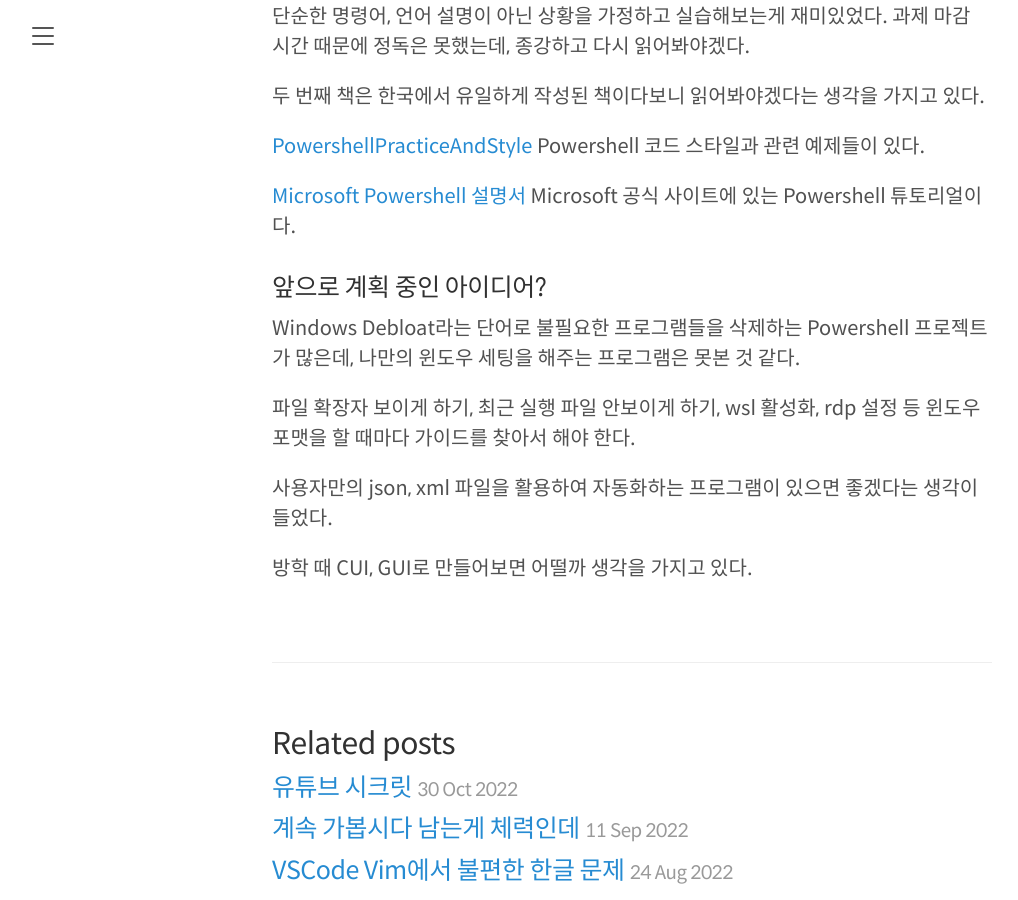
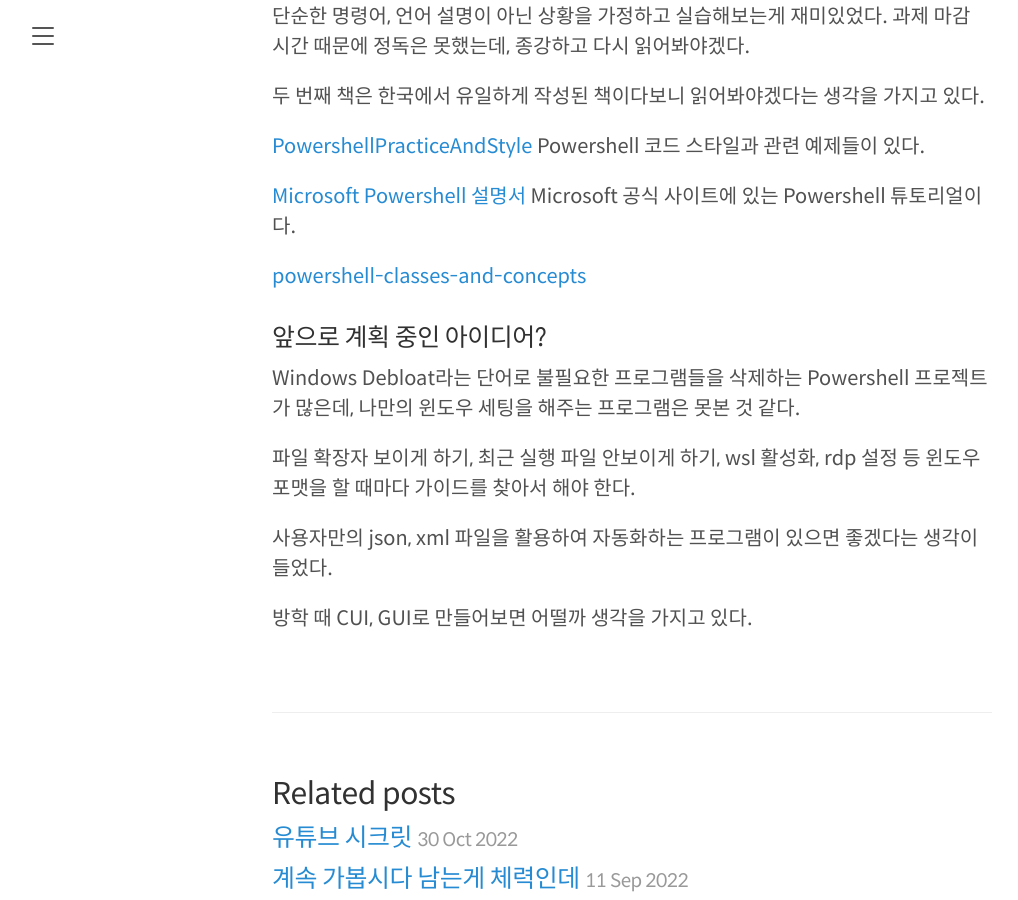
Before and after one commit to hyuunnn/hyuunnn.github.io, a Jekyll site: the page built from _posts/2022-11-12-powershell-feature.md, in a window 1280 px wide and 900 px high, scrolled down 4051 px. Shown: the whole window, without its empty margins (8-1026 px from the left). Built offline with Jekyll 4.4.1, drawn with Linux system fonts in a browser that asks for light colours.

Commit message:
Update 2022-11-12-powershell-feature.md

```diff
--- a/_posts/2022-11-12-powershell-feature.md
+++ b/_posts/2022-11-12-powershell-feature.md
@@ -165,6 +165,8 @@
 
 <a href="https://learn.microsoft.com/ko-kr/powershell/">Microsoft Powershell 설명서</a> Microsoft 공식 사이트에 있는 Powershell 튜토리얼이다.
 
+<a href="https://xainey.github.io/2016/powershell-classes-and-concepts/">powershell-classes-and-concepts</a>
+
 ### 앞으로 계획 중인 아이디어?
 
 Windows Debloat라는 단어로 불필요한 프로그램들을 삭제하는 Powershell 프로젝트가 많은데, 나만의 윈도우 세팅을 해주는 프로그램은 못본 것 같다.
```
